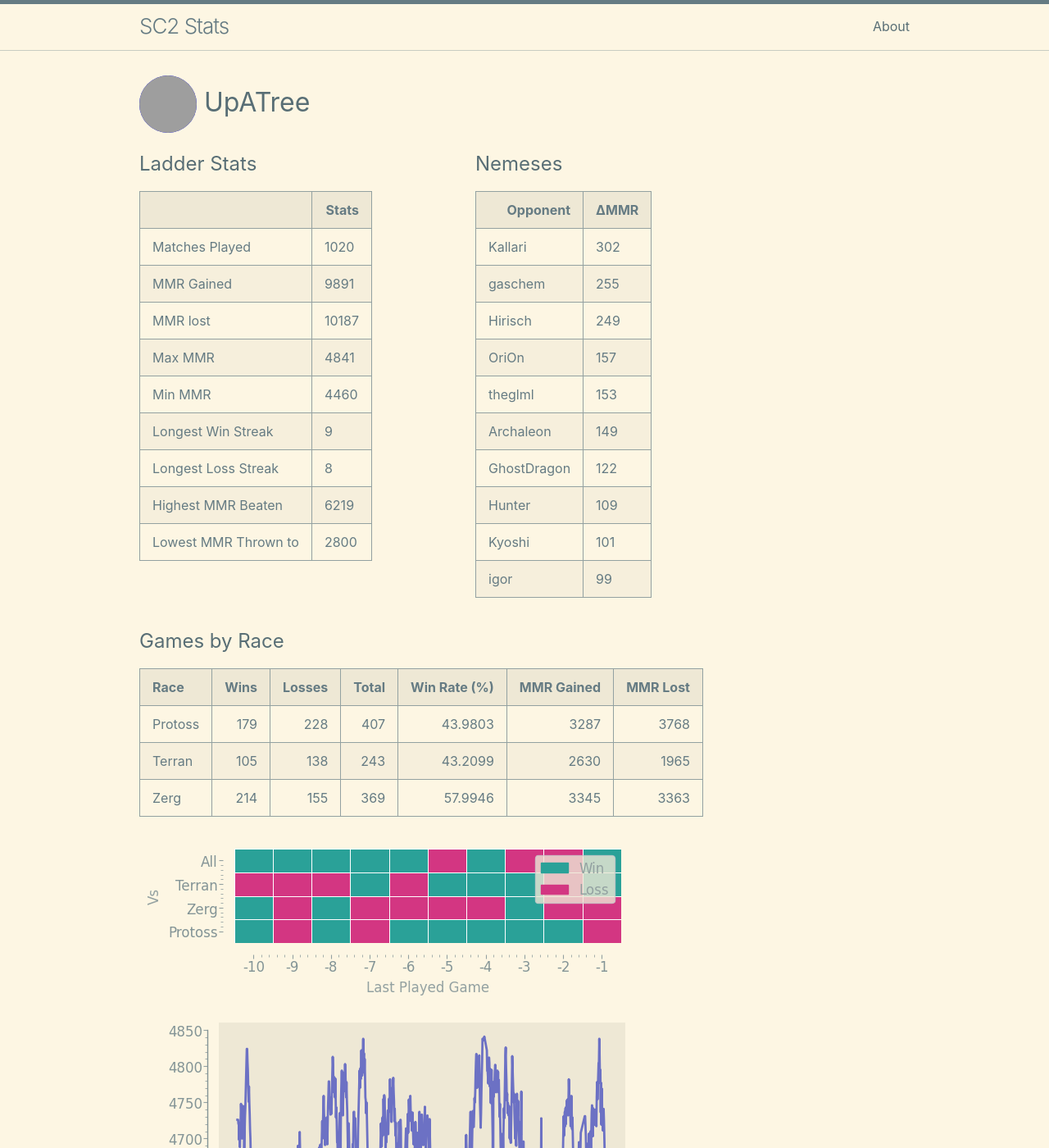
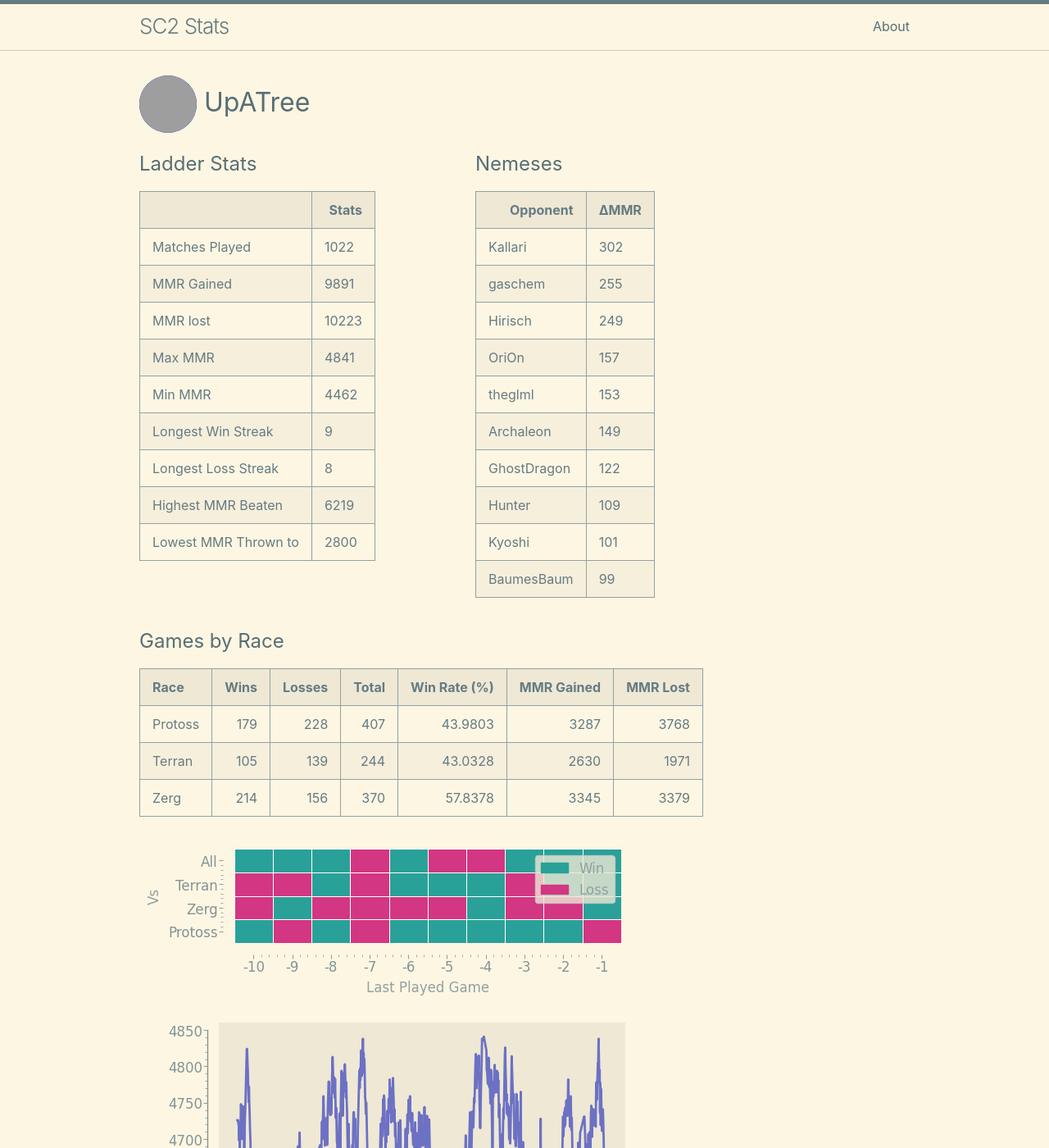
Before and after one commit to kylermurphy/UpATree, a Jekyll site: the page built from docs/index.md, in a window 1280 px wide and 1400 px high. Shown: the whole window at 82% size. Built offline with Jekyll 4.4.1, drawn with Linux system fonts in a browser that asks for light colours; grey boxes are pictures that could not be loaded.

Commit message:
running on push

```diff
--- a/docs/index.md
+++ b/docs/index.md
@@ -18,7 +18,7 @@ layout: home
   <tbody>
     <tr>
       <td>Matches Played</td>
-      <td>1020</td>
+      <td>1022</td>
     </tr>
     <tr>
       <td>MMR Gained</td>
@@ -26,7 +26,7 @@ layout: home
     </tr>
     <tr>
       <td>MMR lost</td>
-      <td>10187</td>
+      <td>10223</td>
     </tr>
     <tr>
       <td>Max MMR</td>
@@ -34,7 +34,7 @@ layout: home
     </tr>
     <tr>
       <td>Min MMR</td>
-      <td>4460</td>
+      <td>4462</td>
     </tr>
     <tr>
       <td>Longest Win Streak</td>
@@ -102,7 +102,7 @@ layout: home
       <td>101</td>
     </tr>
     <tr>
-      <td>igor</td>
+      <td>BaumesBaum</td>
       <td>99</td>
     </tr>
   </tbody>
@@ -115,8 +115,8 @@ layout: home
 | Race    |   Wins |   Losses |   Total |   Win Rate (%) |   MMR Gained |   MMR Lost |
 |:--------|-------:|---------:|--------:|---------------:|-------------:|-----------:|
 | Protoss |    179 |      228 |     407 |        43.9803 |         3287 |       3768 |
-| Terran  |    105 |      138 |     243 |        43.2099 |         2630 |       1965 |
-| Zerg    |    214 |      155 |     369 |        57.9946 |         3345 |       3363 |
+| Terran  |    105 |      139 |     244 |        43.0328 |         2630 |       1971 |
+| Zerg    |    214 |      156 |     370 |        57.8378 |         3345 |       3379 |
 
 ![Games by Race](./assets/gm_hist.png)
 
--- a/log.txt
+++ b/log.txt
@@ -235,3 +235,4 @@ Writing a log file 2025-03-02 17:17:48.
 Writing a log file 2025-03-02 17:32:05.
 Writing a log file 2025-03-02 17:48:03.
 Writing a log file 2025-03-02 18:29:26.
+Writing a log file 2025-03-02 18:49:27.
```
Also changed, not shown: docs/assets/MMR.png, docs/assets/daily.png, docs/assets/gm_hist.png, docs/assets/r_wrt.png, 1 other file.
